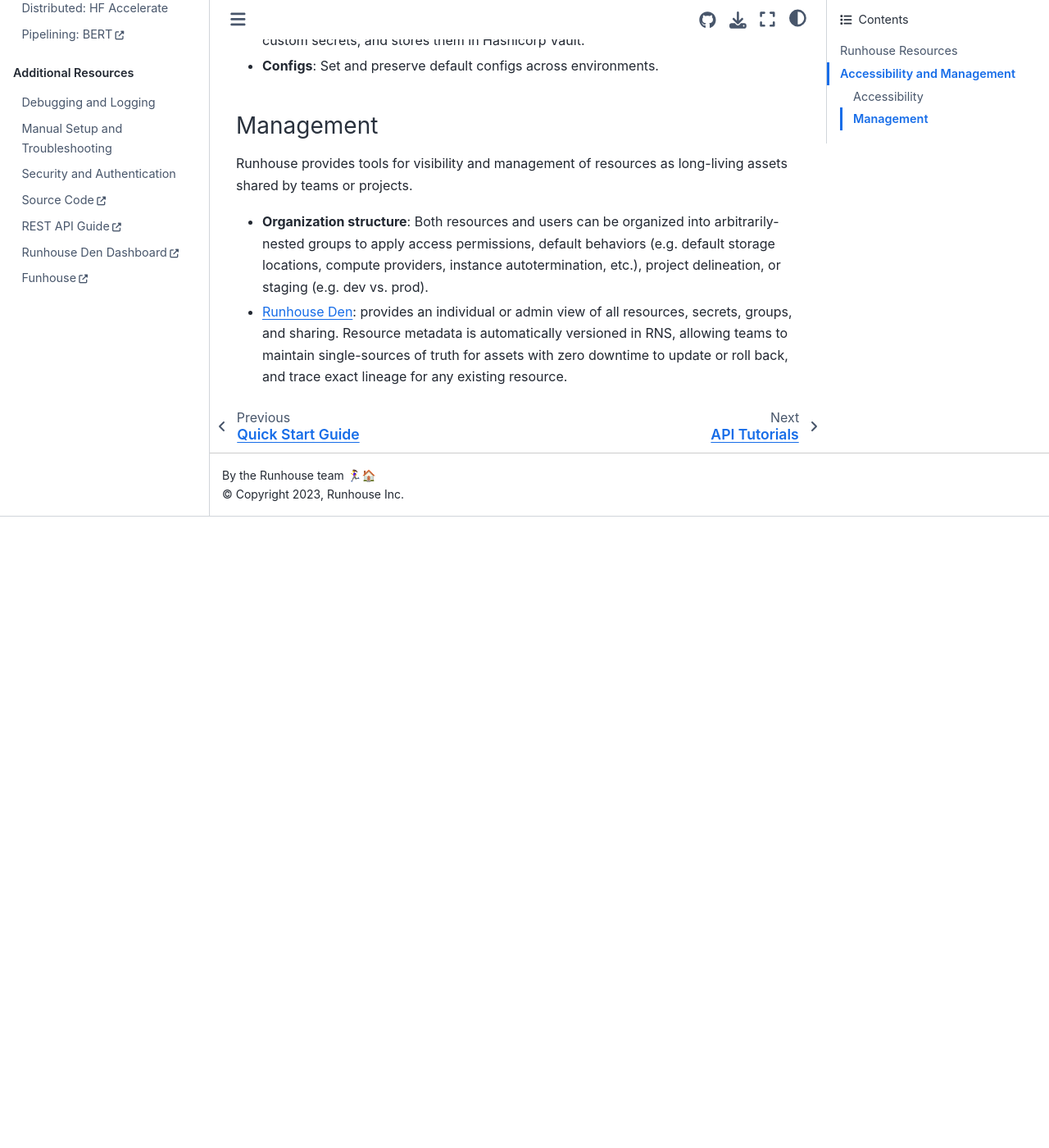
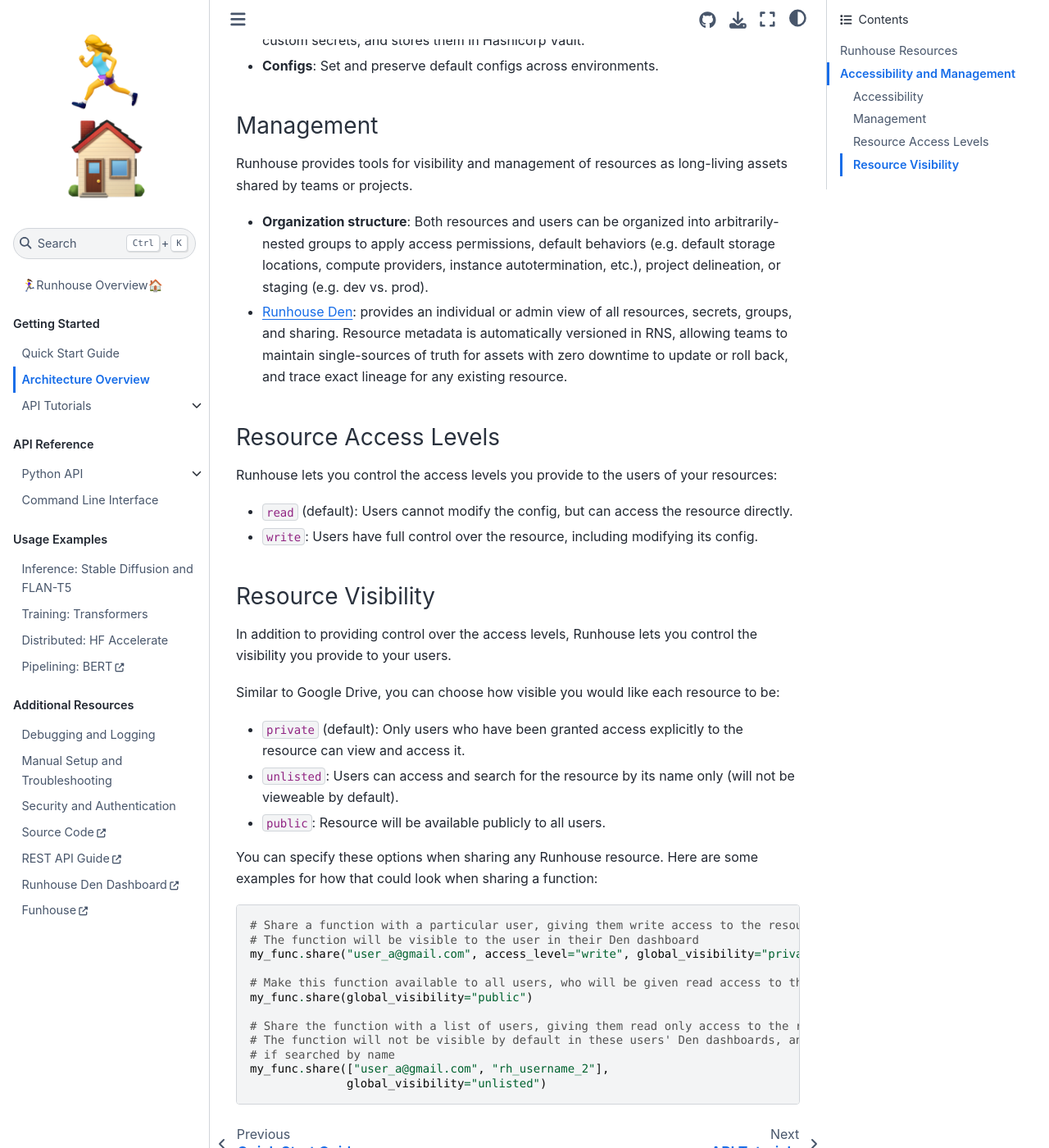
Before and after one commit to run-house/runhouse, a Sphinx documentation site: the page built from docs/architecture.rst, in a window 1280 px wide and 1400 px high, scrolled down 1932 px. Shown: the whole window at 82% size. Built offline with Sphinx 7.4.7 and the Sphinx Book theme 1.1.4, drawn with Linux system fonts in a browser that asks for light colours; before the commit the page ends 2562 px from its top, so only the background shows below that.

Commit message:
add resource visibility to resource configs. update share logic to allow for no specified users.

```diff
--- a/docs/architecture.rst
+++ b/docs/architecture.rst
@@ -86,3 +86,42 @@
 * `Runhouse Den <https://www.run.house/dashboard>`__: provides an individual or admin view of all resources, secrets,
   groups, and sharing. Resource metadata is automatically versioned in RNS, allowing teams to maintain single-sources
   of truth for assets with zero downtime to update or roll back, and trace exact lineage for any existing resource.
+
+Resource Access Levels
+----------------------
+
+Runhouse lets you control the access levels you provide to the users of your resources:
+
+- :code:`read` (default): Users cannot modify the config, but can access the resource directly.
+- :code:`write`: Users have full control over the resource, including modifying its config.
+
+
+Resource Visibility
+-------------------
+
+In addition to providing control over the access levels, Runhouse lets you control the visibility you provide
+to your users.
+
+Similar to Google Drive, you can choose how visible you would like each resource to be:
+
+- :code:`private` (default): Only users who have been granted access explicitly to the resource can view and access it.
+- :code:`unlisted`: Users can access and search for the resource by its name only (will not be vieweable by default).
+- :code:`public`: Resource will be available publicly to all users.
+
+You can specify these options when sharing any Runhouse resource.
+Here are some examples for how that could look when sharing a function:
+
+.. code-block:: python
+
+    # Share a function with a particular user, giving them write access to the resource and private visibility
+    # The function will be visible to the user in their Den dashboard
+    my_func.share("user_a@gmail.com", access_level="write", global_visibility="private")
+
+    # Make this function available to all users, who will be given read access to that resource
+    my_func.share(global_visibility="public")
+
+    # Share the function with a list of users, giving them read only access to the resource and unlisted visibility,
+    # The function will not be visible by default in these users' Den dashboards, and will only appear
+    # if searched by name
+    my_func.share(["user_a@gmail.com", "rh_username_2"],
+                  global_visibility="unlisted")
```
Also changed, not shown: docs/access_controls/access_controls.rst (deleted, +0 -13 lines), 5 other files.
